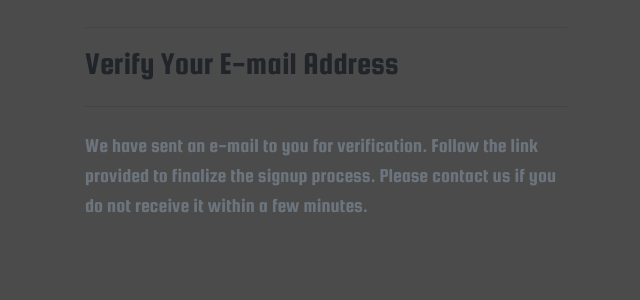
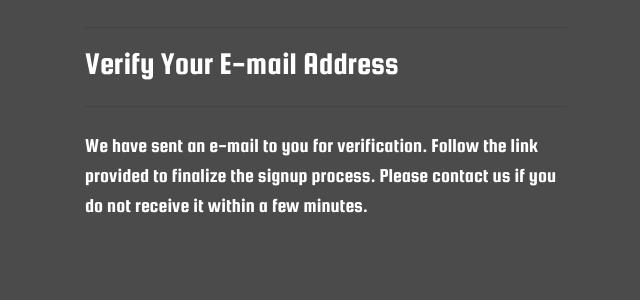
Before and after one commit to David-Maura-Rodgers/House-Vinyl-Ireland, a Django app: a page that uses templates/allauth/account/verification_sent.html in a window 1280 px wide. Shown: the part 122-422 px from the top of the page, without its empty margins (58-698 px from the left). Run offline with Django 3.2, Linux system fonts and the light colour scheme; some libraries are stand-ins or nearby versions.

Commit message:
edit: change text to white on verification sent html

```diff
--- a/templates/allauth/account/verification_sent.html
+++ b/templates/allauth/account/verification_sent.html
@@ -6,9 +6,9 @@
 
 {% block inner_content %}
     <hr>
-    <h2 class="logo-font mb-4">{% trans "Verify Your E-mail Address" %}</h2>
+    <h2 class="logo-font mb-4 text-white">{% trans "Verify Your E-mail Address" %}</h2>
     <hr>
 
-    <p>{% blocktrans %}We have sent an e-mail to you for verification. Follow the link provided to finalize the signup process. Please contact us if you do not receive it within a few minutes.{% endblocktrans %}</p>
+    <p class="text-white">{% blocktrans %}We have sent an e-mail to you for verification. Follow the link provided to finalize the signup process. Please contact us if you do not receive it within a few minutes.{% endblocktrans %}</p>
 
 {% endblock %}
```
Also changed, not shown: templates/allauth/account/verified_email_required.html (+4 -4 lines), db.sqlite3.
